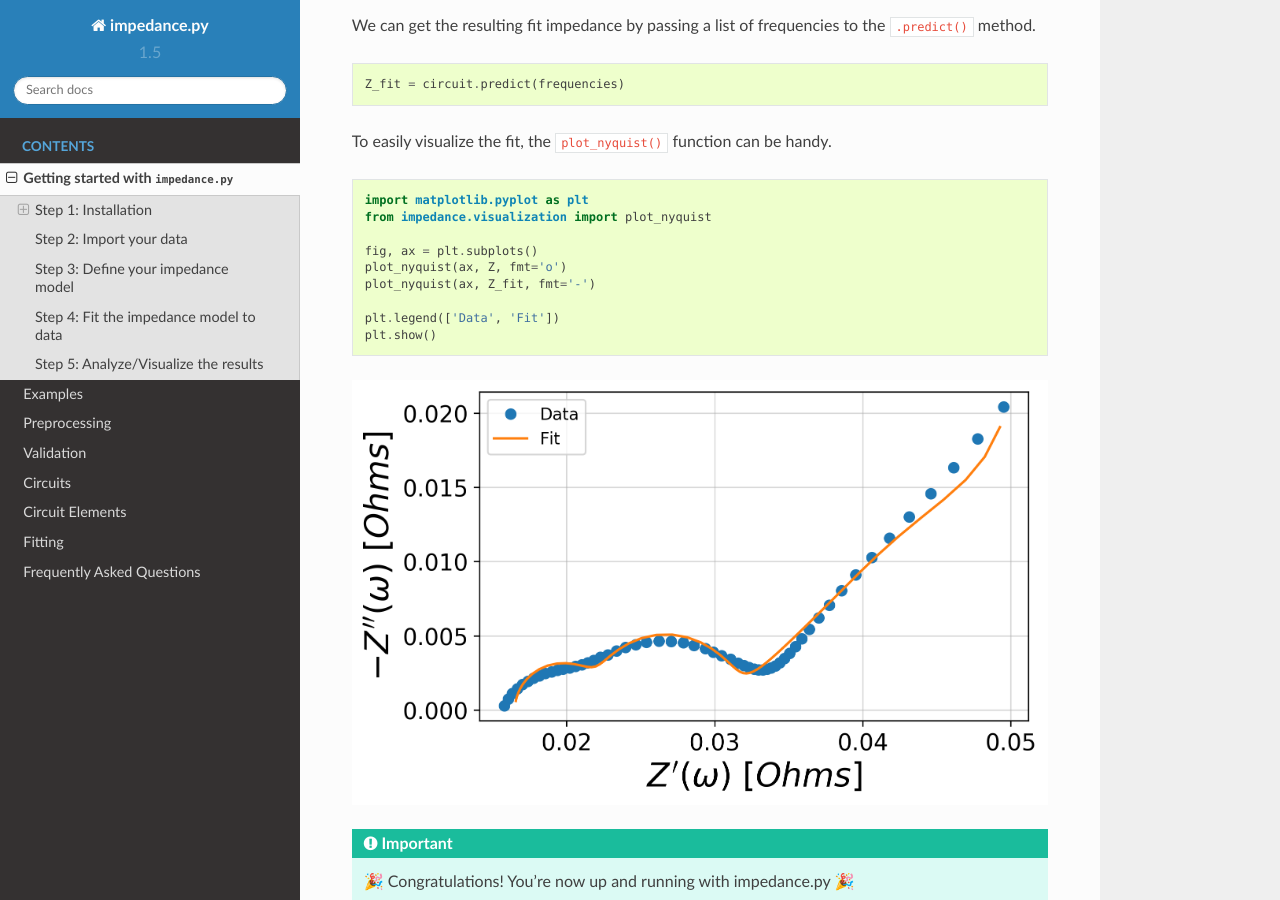
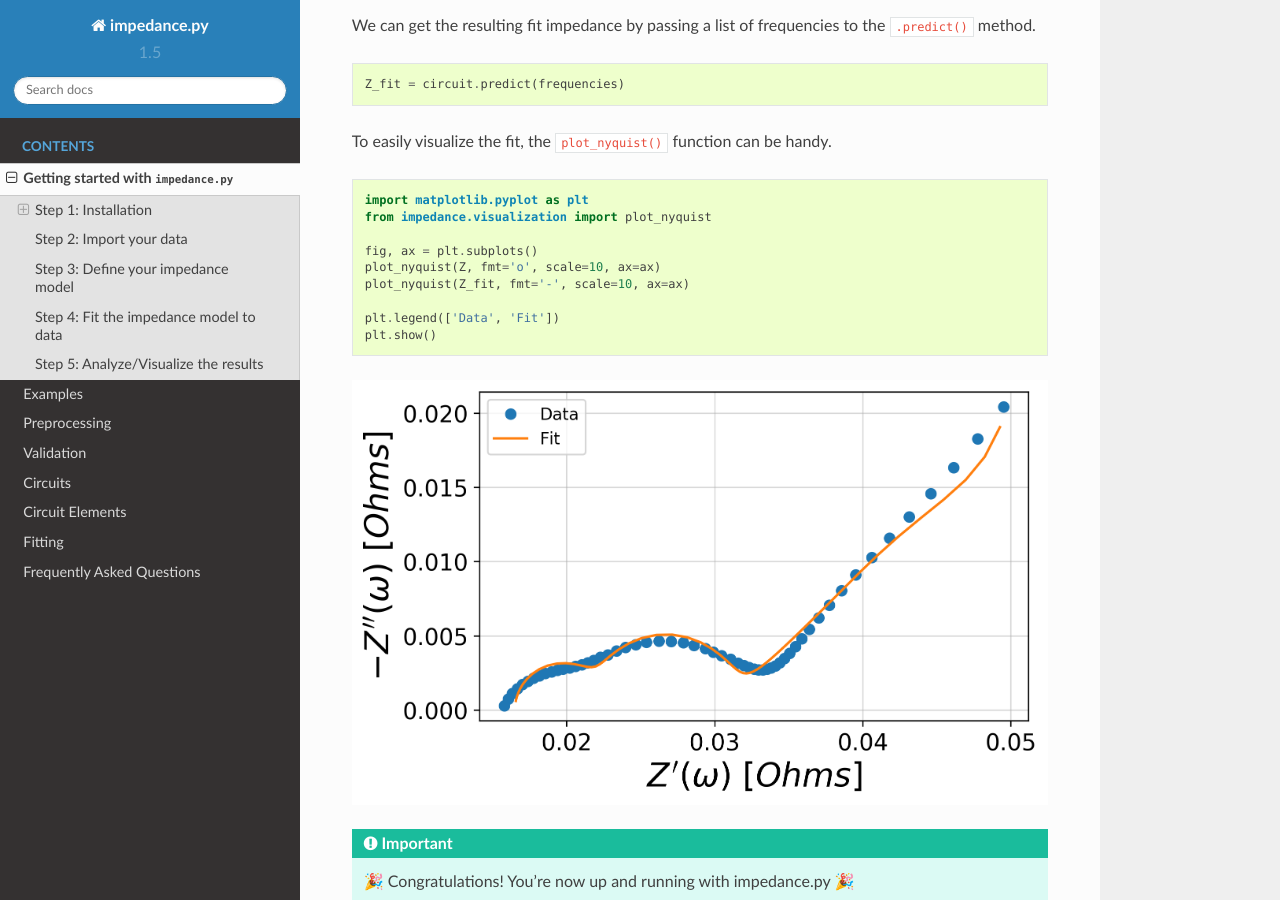
Before and after one commit to ECSHackWeek/impedance.py, a Sphinx documentation site: the page built from docs/source/getting-started.rst, in a window 1280 px wide and 900 px high, scrolled down 4393 px. Built offline with Sphinx 7.4.7 and the Read the Docs theme 2.0.0, drawn with Linux system fonts in a browser that asks for light colours.

Commit message:
Update getting-started.rst (#258)
Update plot_nyquist to new plotting argument since the old one does not work anymore.

```diff
--- a/docs/source/getting-started.rst
+++ b/docs/source/getting-started.rst
@@ -205,8 +205,8 @@ To easily visualize the fit, the :code:`plot_nyquist()` function can be handy.
   from impedance.visualization import plot_nyquist
 
   fig, ax = plt.subplots()
-  plot_nyquist(ax, Z, fmt='o')
-  plot_nyquist(ax, Z_fit, fmt='-')
+  plot_nyquist(Z, fmt='o', scale=10, ax=ax)
+  plot_nyquist(Z_fit, fmt='-', scale=10, ax=ax)
 
   plt.legend(['Data', 'Fit'])
   plt.show()
```
